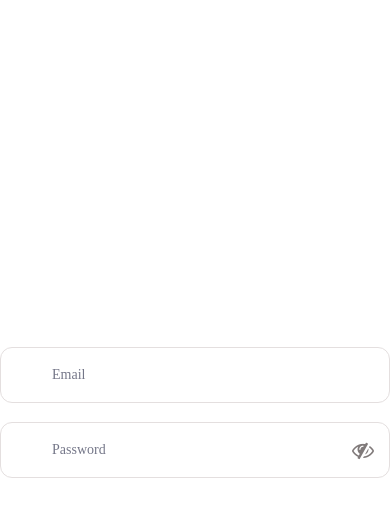
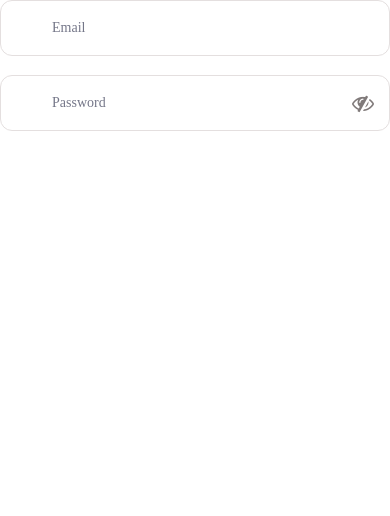
Before and after one commit to EpicVN/eventhub, a React Native app: screen /LoginScreen in a window 390 px wide. Shown: the top 516 px of the page. Built offline with nearby package versions, Linux system fonts and the light colour scheme; some icons are missing.

Commit message:
add Container Component

```diff
--- /dev/null
+++ b/src/components/ContainerComponent.tsx
@@ -0,0 +1,38 @@
+import { View, Text, ScrollView, ImageBackground, SafeAreaView } from 'react-native';
+import React, { ReactNode } from 'react';
+import { globalStyles } from '../styles/globalStyles';
+
+interface Props {
+    isImageBackground?: boolean,
+    isScroll?: boolean,
+    title?: string,
+    children: ReactNode,
+}
+
+const ContainerComponent = (props: Props) => {
+    const {isImageBackground, isScroll, title, children} = props;
+
+    const returnContainer = isScroll ? (
+        <ScrollView style={globalStyles.container}>{children}</ScrollView>
+    ) : (
+        <View style={globalStyles.container}>{children}</View>
+    );
+
+    return isImageBackground ? (
+        <ImageBackground
+            source={require('../assets/images/splash-img.png')}
+            style={{flex: 1}}
+            imageStyle={{flex: 1}}
+        >
+            <SafeAreaView style={{flex: 1}}>
+                {returnContainer}
+            </SafeAreaView>
+        </ImageBackground>
+    ) : (
+        <SafeAreaView style={globalStyles.container}>
+            <View>{returnContainer}</View>
+        </SafeAreaView>
+    );
+};
+
+export default ContainerComponent;
--- a/src/components/index.ts
+++ b/src/components/index.ts
@@ -2,5 +2,6 @@ import SpaceComponent from "./SpaceComponent";
 import ButtonComponent from "./ButtonComponent";
 import InputComponent from "./InputComponent";
 import TextComponent from "./TextComponent";
+import ContainerComponent from "./ContainerComponent";
 
-export { SpaceComponent, ButtonComponent, InputComponent, TextComponent }
+export { SpaceComponent, ButtonComponent, InputComponent, TextComponent, ContainerComponent }
--- a/src/screens/auth/LoginScreen.tsx
+++ b/src/screens/auth/LoginScreen.tsx
@@ -1,6 +1,6 @@
 import React, { useState } from 'react';
 import { View } from 'react-native';
-import { InputComponent } from '../../components';
+import { ContainerComponent, InputComponent } from '../../components';
 import { globalStyles } from '../../styles/globalStyles';
 import {Lock, Sms} from 'iconsax-react-native';
 import { appColors } from '../../constants/appColors';
@@ -10,13 +10,8 @@ const LoginScreen = () => {
   const [password, setPassword] = useState('');
 
   return (
-    <View style={[
-      globalStyles.container,
-      {
-        justifyContent: 'center',
-        alignItems: 'center'
-      }
-      ]}
+    <ContainerComponent
+      isImageBackground
     >
       <InputComponent
         value={email}
@@ -34,7 +29,7 @@ const LoginScreen = () => {
         onChange={val => setPassword(val)}
         affix={<Lock size={22} color={appColors.gray}></Lock>}
       />
-    </View>
+    </ContainerComponent>
   );
 };
 
```
